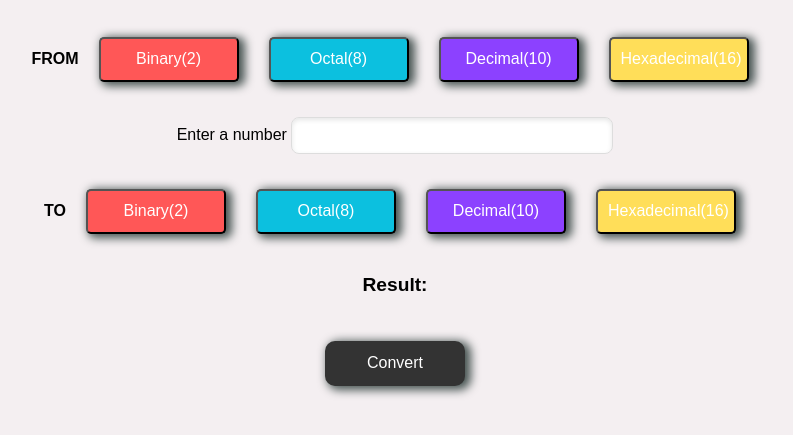
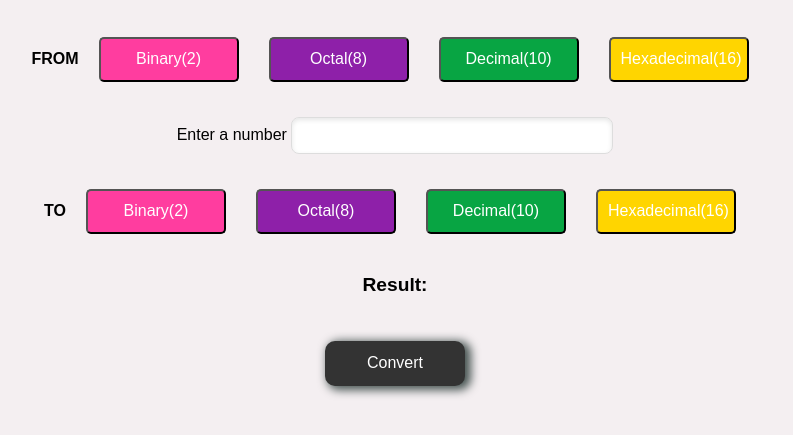
Before and after one commit to AdiBiton99/BaseConverter, a plain HTML site: page index.html in a window 1280 px wide. Shown: the part 181-616 px from the top of the page, without its empty margins (245-1038 px from the left). Drawn offline with Linux system fonts and the light colour scheme.

Commit message:
Add files via upload

```diff
--- a/index.html
+++ b/index.html
@@ -22,10 +22,10 @@
     <section id="from">
         <div class="options">
             <b>FROM</b>
-            <button id="b">Binary(2)</button>
-            <button id="o">Octal(8)</button>
-            <button id="d">Decimal(10)</button>
-            <button id="h">Hexadecimal(16)</button>
+            <button id="fromBin">Binary(2)</button>
+            <button id="fromOct">Octal(8)</button>
+            <button id="fromDec">Decimal(10)</button>
+            <button id="fromHex">Hexadecimal(16)</button>
         </div>
     </section>
 
@@ -40,10 +40,10 @@
     <section id="to">
         <div class="options">
             <b>TO</b>
-            <button id="t">Binary(2)</button>
-            <button id="e">Octal(8)</button>
-            <button id="n">Decimal(10)</button>
-            <button id="r">Hexadecimal(16)</button>
+            <button id="toBin">Binary(2)</button>
+            <button id="toOct">Octal(8)</button>
+            <button id="toDec">Decimal(10)</button>
+            <button id="toHex">Hexadecimal(16)</button>
         </div>
     </section>
 
--- a/main.js
+++ b/main.js
@@ -33,10 +33,10 @@ toButtons.forEach(button => {
 // החזרת ערך הבסיס לפי הכפתור שנבחר
 function getBaseFromId(id) {
     switch (id) {
-        case 'b': case 't': return 2;
-        case 'o': case 'e': return 8;
-        case 'd': case 'n': return 10;
-        case 'h': case 'r': return 16;
+        case 'fromBin': case 'toBin': return 2;
+        case 'fromOct': case 'toOct': return 8;
+        case 'fromDec': case 'toDec': return 10;
+        case 'fromHex': case 'toHex': return 16;
         default: return null;
     }
 }
--- a/style.css
+++ b/style.css
@@ -44,36 +44,52 @@ input {
 }
 
 /* צבעים לפי הבסיסים */
-#from #b, #to #t {
+#from #fromBin, #to #toBin {
     padding: 10px;
     border-radius: 5px;
-    background-color: #ff5757;
+    background-color: #ff3d9f;
     color: white;
-    box-shadow: 4px 2px 10px 2px #465351;
 }
 
-#from #o, #to #e {
+#from #fromBin:hover, #to #toBin:hover {
+    background-color: #ff57cdb6;
+    color: black;
+}
+
+#from #fromOct, #to #toOct {
     padding: 10px;
     border-radius: 5px;
-    background-color: #0cc0df;
+    background-color: #8e20a9;
     color: white;
-    box-shadow: 4px 2px 10px 2px #465351;
 }
 
-#from #d, #to #n {
+#from #fromOct:hover, #to #toOct:hover {
+    background-color: #ca0cdf86;
+    color: black;
+}
+
+#from #fromDec, #to #toDec {
     padding: 10px;
     border-radius: 5px;
-    background-color: #8c41ff;
+    background-color: #08a543;
     color: white;
-    box-shadow: 4px 2px 10px 2px #465351;
 }
 
-#from #h, #to #r {
+#from #fromDec:hover, #to #toDec:hover {
+    background-color: #0bc6438e;
+    color: black;
+}
+
+#from #fromHex, #to #toHex {
     padding: 10px;
     border-radius: 5px;
-    background-color: #ffde59;
+    background-color: #ffd500;
     color: white;
-    box-shadow: 4px 2px 10px 2px #465351;
+}
+
+#from #fromHex:hover, #to #toHex:hover {
+    background-color: #ffde59f4;
+    color: black;
 }
 
 /* עיצוב התוצאה */
```
